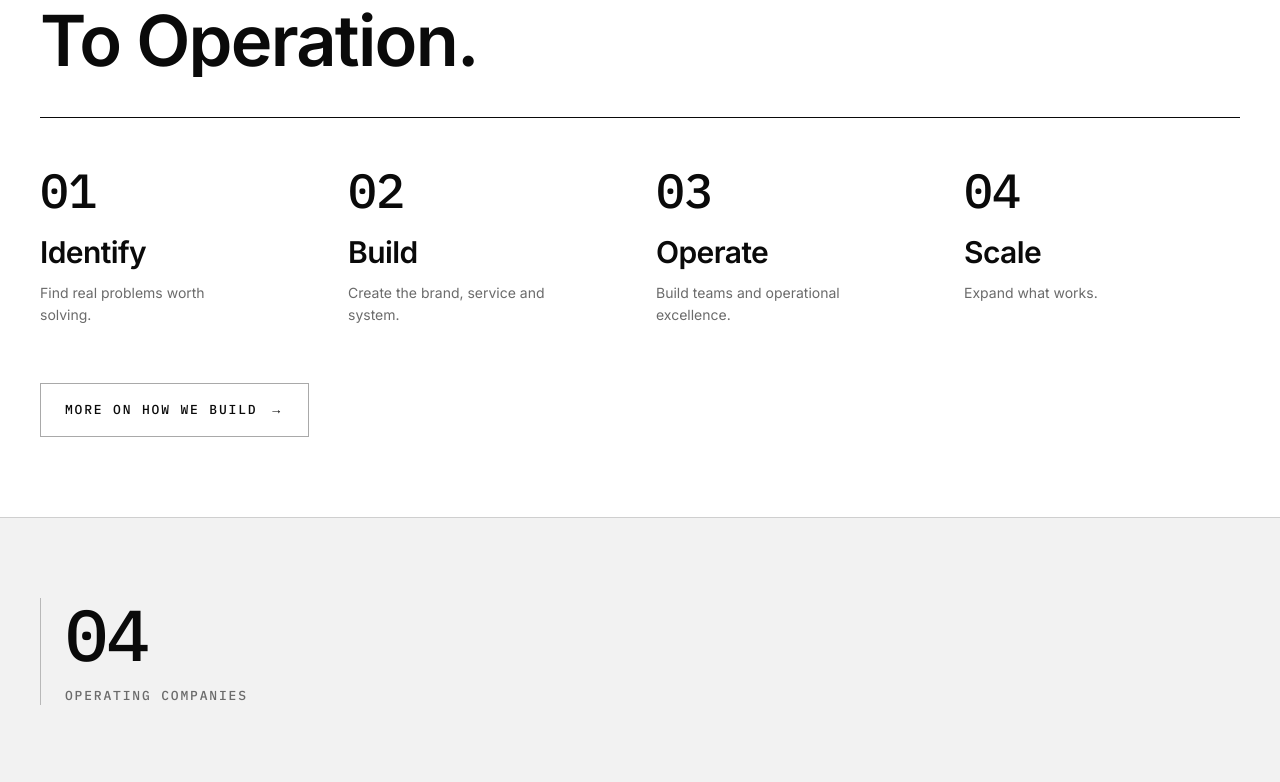
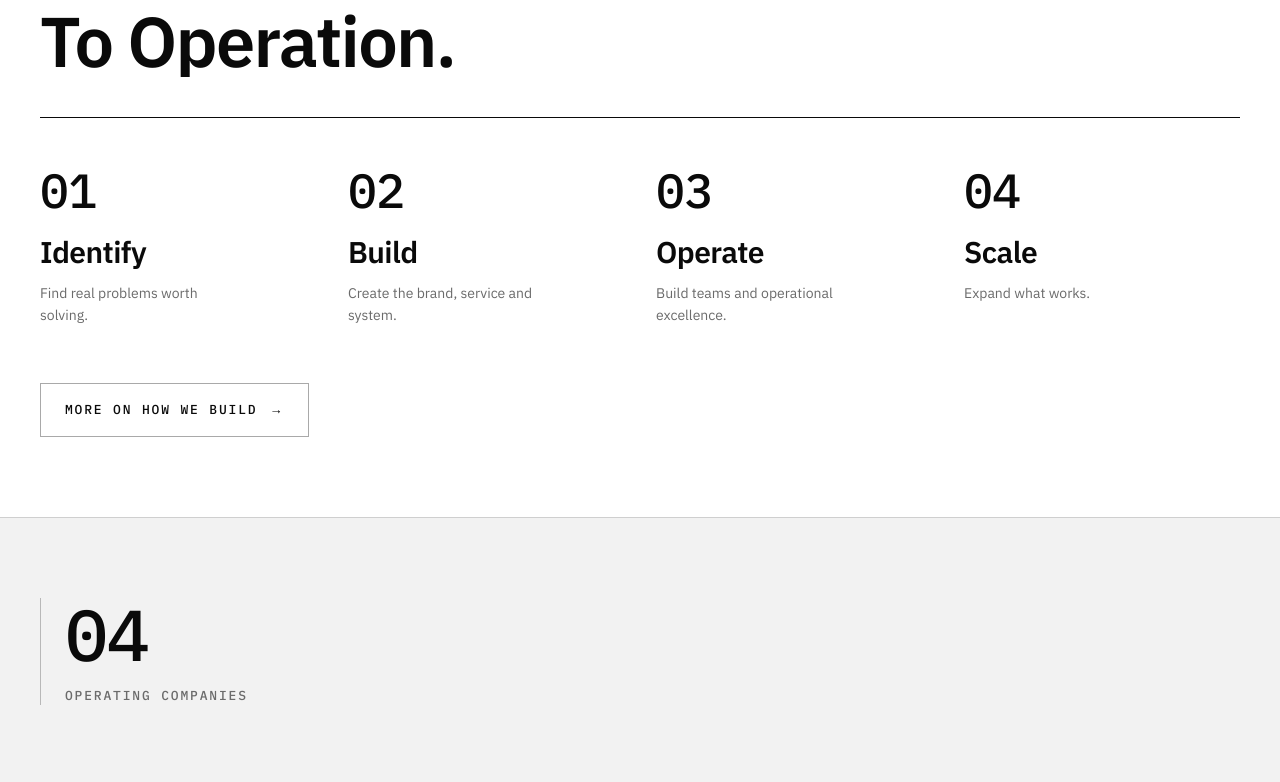
Before and after one commit to saadmaz/STTPS-Website, a Next.js app: page / in a window 1280 px wide. Shown: the part 2943-3725 px from the top of the page. Built offline with nearby package versions, Linux system fonts and the light colour scheme.

Commit message:
feat: replace Inter font with IBM Plex Sans for improved typography consistency

```diff
--- a/src/app/layout.tsx
+++ b/src/app/layout.tsx
@@ -1,5 +1,5 @@
 import type { Metadata } from "next";
-import { IBM_Plex_Mono, Inter } from "next/font/google";
+import { IBM_Plex_Mono, IBM_Plex_Sans } from "next/font/google";
 import { Suspense, type ReactNode } from "react";
 import "./globals.css";
 import { SiteNav } from "@/components/site/nav";
@@ -7,13 +7,13 @@ import { SiteFooter } from "@/components/site/footer";
 import { Toaster } from "@/components/ui/sonner";
 
 /**
- * One neutral grotesque for both display and body — the International
- * Typographic Style convention (a single Helvetica-like face throughout,
- * not a display/body pairing) is what makes this read as formal rather
- * than "startup." Inter does display duty at 600/700 and body duty at
- * 400/500.
+ * A matched type family, not a generic default — IBM Plex Sans for display
+ * and body, IBM Plex Mono (below) for labels and readouts. Same foundry,
+ * designed as one corporate system, which is what makes this read as a
+ * deliberate identity rather than the Inter-everywhere look of a generated
+ * template. Plex Sans does display duty at 600/700 and body duty at 400/500.
  */
-const inter = Inter({
+const plexSans = IBM_Plex_Sans({
   subsets: ["latin"],
   weight: ["400", "500", "600", "700"],
   variable: "--font-sans-family",
@@ -49,7 +49,7 @@ export const metadata: Metadata = {
 
 export default function RootLayout({ children }: { children: ReactNode }) {
   return (
-    <html lang="en" className={`${inter.variable} ${plexMono.variable}`}>
+    <html lang="en" className={`${plexSans.variable} ${plexMono.variable}`}>
       <body>
         <SiteNav />
         {children}
```
